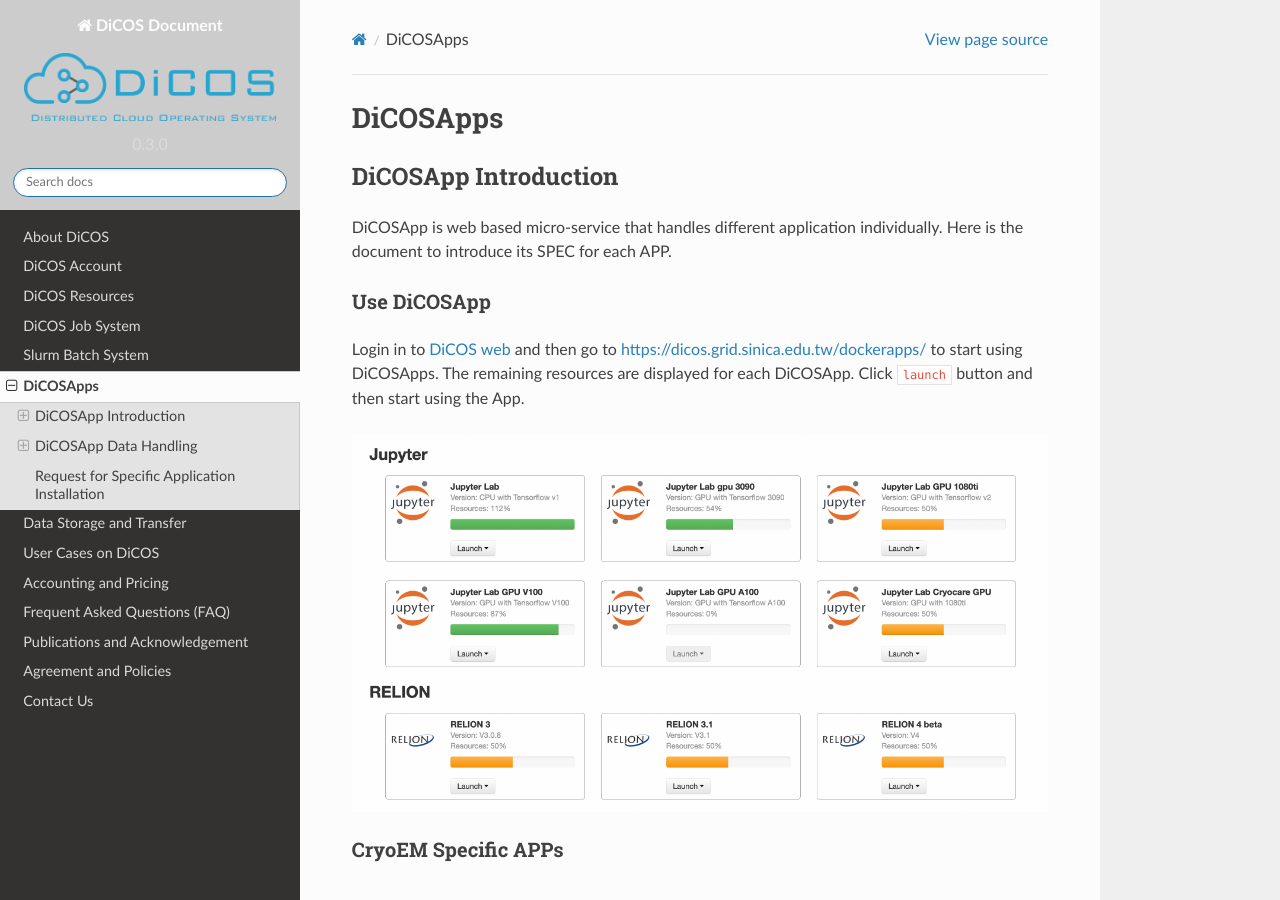
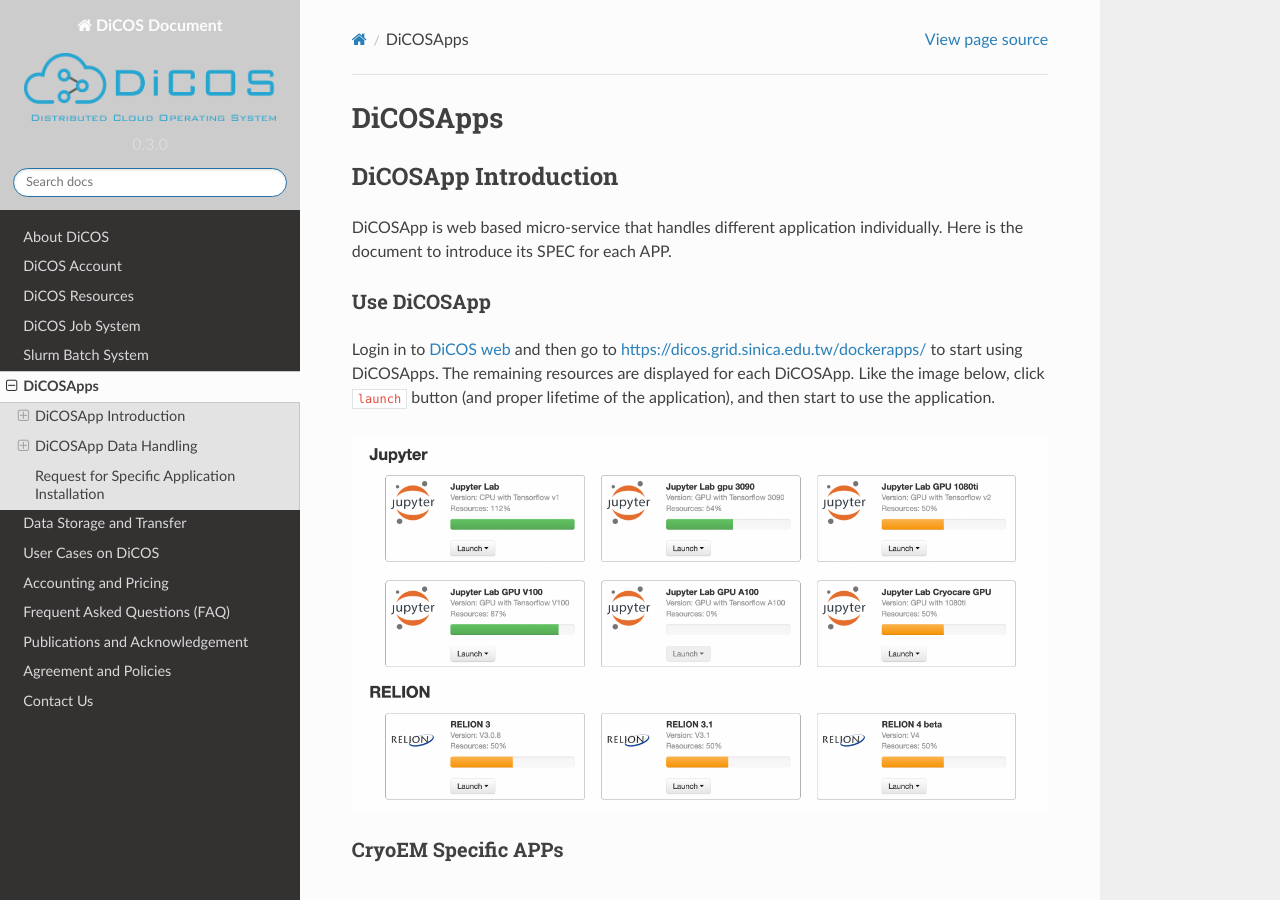
Before and after one commit to ASGCOPS/dicos_document, a Sphinx documentation site: the page built from docs/source/dicosapp.rst, in a window 1280 px wide and 900 px high. Built offline with Sphinx 7.4.7 and the Read the Docs theme 2.0.0, drawn with Linux system fonts in a browser that asks for light colours.

Commit message:
Edit dicosapp.rst

```diff
--- a/docs/source/dicosapp.rst
+++ b/docs/source/dicosapp.rst
@@ -12,7 +12,7 @@
 Use DiCOSApp
 ----------------------
 
-Login in to `DiCOS web <https://dicos.grid.sinica.edu.tw>`_ and then go to https://dicos.grid.sinica.edu.tw/dockerapps/ to start using DiCOSApps. The remaining resources are displayed for each DiCOSApp. Click ``launch`` button and then start using the App.
+Login in to `DiCOS web <https://dicos.grid.sinica.edu.tw>`_ and then go to https://dicos.grid.sinica.edu.tw/dockerapps/ to start using DiCOSApps. The remaining resources are displayed for each DiCOSApp. Like the image below, click ``launch`` button (and proper lifetime of the application), and then start to use the application.
 
 .. image:: image/dicos_app_list.png
 
```
